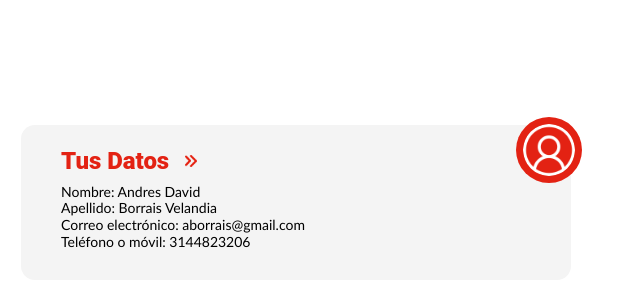
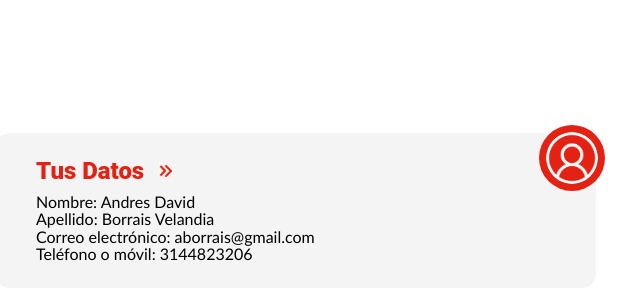
Before and after one commit to MARLONRIOS94/maquetado-ppc-card_25-10-2022, a plain HTML site: page index.html in a window 1280 px wide. Shown: the part 198-498 px from the top of the page, without its empty margins (344-984 px from the left). Drawn offline with Linux system fonts and the light colour scheme.

Commit message:
update 1

```diff
--- a/assets/css/styles.css
+++ b/assets/css/styles.css
@@ -6,11 +6,6 @@
     --color-bgc-card:#f4f4f4;
     --color-text:#ffffff;
 
-}
-
-body{
-    padding: 0;
-    margin:0;
 }
 
 .card-container{
@@ -22,7 +17,7 @@ body{
 
 .card{
     background-color: var(--color-bgc-card);
-    width: 550px;
+    width: 600px;
     height: 155px;
     border-radius: 14px;
     font-family: var(--font);
@@ -33,7 +28,7 @@ body{
     height: 52px;
     background-color:var(--color-red);
     margin-top: -8px;
-    margin-left:455px;
+    margin-left:503px;
     position: absolute;
     padding: 7px;
     border-radius: 50%;
@@ -44,7 +39,7 @@ body{
     display: flex;
     align-items: center;
     height:24px;
-    margin-top: 24px;
+    margin-top: 26px;
     margin-bottom: 18px;
 }
 
@@ -59,9 +54,9 @@ body{
 }
 
 .container-text{
-    font-size: 14px;
+    font-size: 16px;
     font-family:var(--font-date);
-    line-height:0.2;
+    line-height:0.1;
 }
 
 .container-logo, .container-title, .container-text{
```
